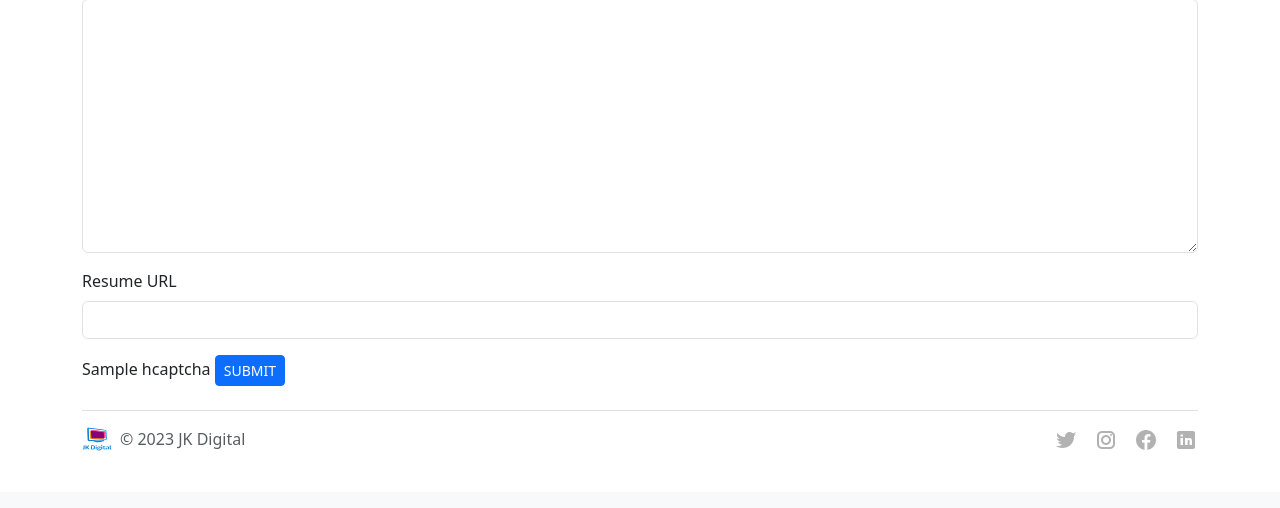
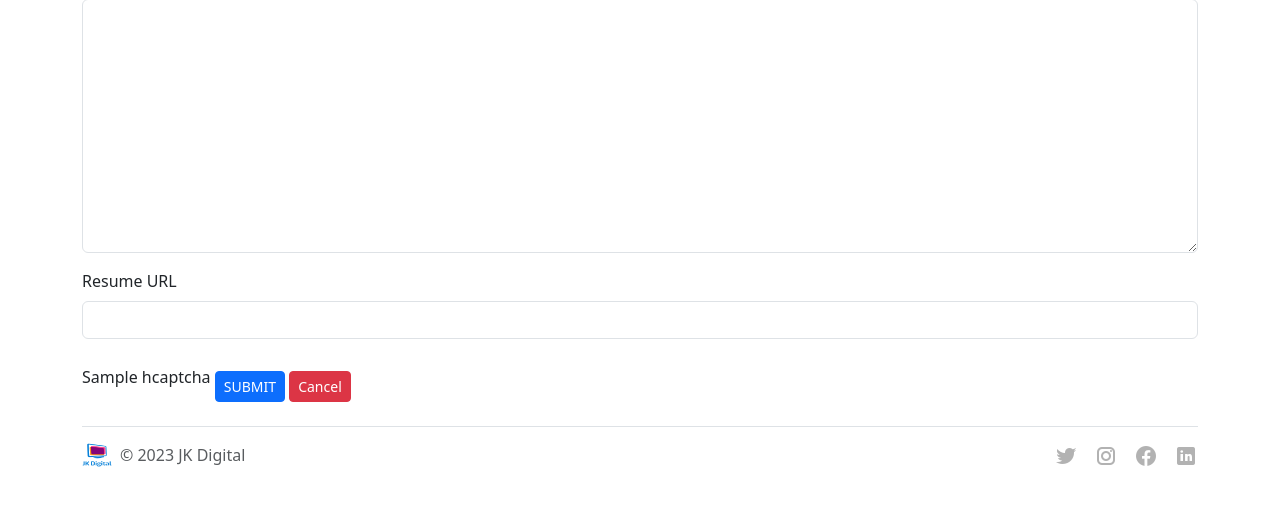
Before and after one commit to JanisKarasa/jk-digital-careers-website-v2, a Flask app: template templates/jobpage.html in a window 1280 px wide. Shown: the part 1532-2040 px from the top of the page. Before the commit the page ends 1983 px from the top, so only its background shows below. Run offline with Flask 3, Linux system fonts and the light colour scheme; the template is opened without the code that fills it: most values are stand-ins (such as "Sample title", 1, 10 or a date in 2020).

Commit message:
Added Reset and Cancel buttons to update_job_form.html and just Cancel button to application_form.html

```diff
--- a/templates/includes/application_form.html
+++ b/templates/includes/application_form.html
@@ -86,8 +86,11 @@
   {{ hcaptcha }}
 
   <!-- SUBMIT BUTTON -->
-  <input type="submit" value="SUBMIT" class="btn btn-primary btn-sm" />
+  <input type="submit" value="SUBMIT" class="btn btn-primary btn-sm mt-3" />
   <!-- When a user clicks on a button with type="submit" within an HTML form, it triggers the submission of that form.
     This means that the data entered into the form fields is sent to the server for processing.
     When clicked, it will trigger the submission of the form, sending the data to the server-side URL specified in the action attribute.-->
+
+  <!-- CANCEL BUTTON -->
+  <a href="{{ url_for('home') }}" class="btn btn-danger btn-sm mt-3">Cancel</a>
 </form>
```
Also changed, not shown: templates/update_job_form.html (+7 -0 lines).
